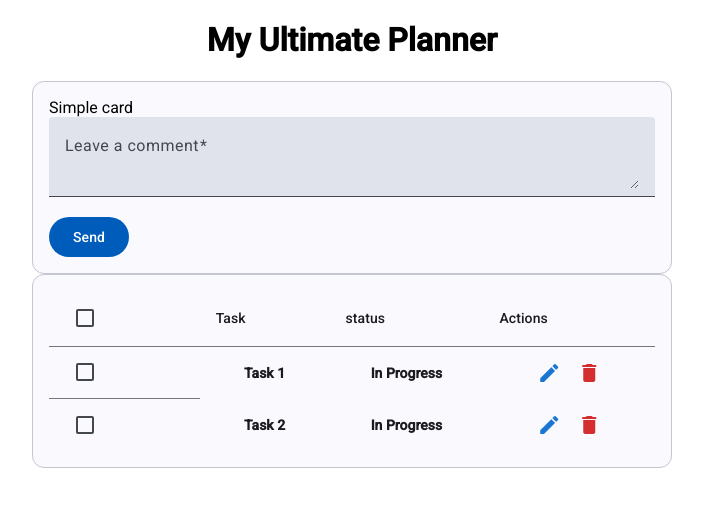
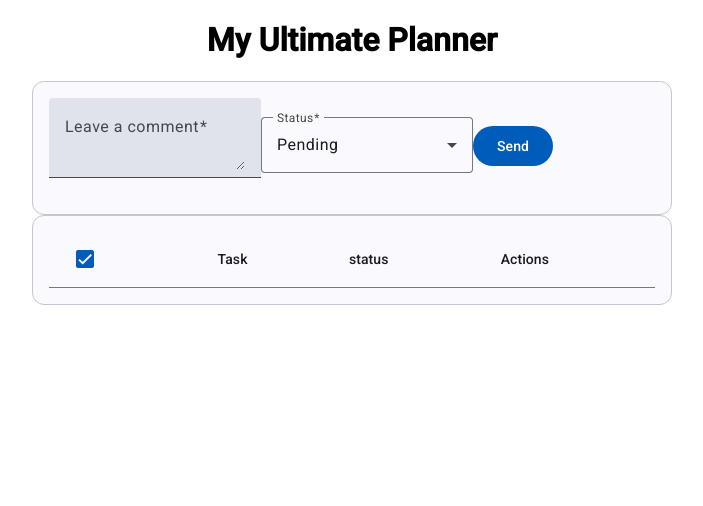
Before and after one commit to lauravitalc/my-ultimate-planner, an Angular app in the folder front-end/: page / in a window 1280 px wide. Shown: the top 506 px of the page, without its empty margins (288-991 px from the left). Built offline with nearby package versions, Linux system fonts and the light colour scheme.

Commit message:
feat: enhance task input and result components with status selection and improved task handling

```diff
--- a/front-end/src/app/components/tasks/tasks-input/tasks-input.component.html
+++ b/front-end/src/app/components/tasks/tasks-input/tasks-input.component.html
@@ -1,7 +1,15 @@
 <form [formGroup]="taskForm" (ngSubmit)="onSubmit()">
-  <mat-form-field class="example-full-width">
+  <mat-form-field>
     <mat-label>Leave a comment</mat-label>
     <textarea matInput formControlName="taskDescription"></textarea>
   </mat-form-field>
+
+  <mat-form-field appearance="outline">
+    <mat-label>Status</mat-label>
+    <mat-select formControlName="status">
+      <mat-option value="pending">Pending</mat-option>
+      <mat-option value="done">Done</mat-option>
+    </mat-select>
+  </mat-form-field>
   <button type="submit" mat-flat-button>Send</button>
 </form>
--- a/front-end/src/app/components/tasks/tasks-input/tasks-input.component.ts
+++ b/front-end/src/app/components/tasks/tasks-input/tasks-input.component.ts
@@ -1,4 +1,4 @@
-import { Component } from '@angular/core';
+import { Component, EventEmitter, Output } from '@angular/core';
 import { FormBuilder, FormGroup, Validators } from '@angular/forms';
 import { TaskService } from '../../../services/task.service';
 @Component({
@@ -8,18 +8,21 @@ import { TaskService } from '../../../services/task.service';
   styleUrl: './tasks-input.component.scss',
 })
 export class TasksInputComponent {
+  @Output() taskCreated = new EventEmitter<any>();
+
   taskForm: FormGroup;
+
   constructor(private fb: FormBuilder, private taskService: TaskService) {
     this.taskForm = this.fb.group({
-      taskDescription: ['', [Validators.required]],
-      status: [''],
+      taskDescription: ['', [Validators.required, Validators.minLength(3)]],
+      status: ['pending', [Validators.required]],
     });
   }
+
   onSubmit(): void {
     if (this.taskForm.valid) {
-      const newTask = this.taskForm.value;
-      this.taskService.addTask(newTask);
-      this.taskForm.reset();
+      this.taskCreated.emit(this.taskForm.value);
+      this.taskForm.reset({ status: 'pending' });
     }
   }
 }
--- a/front-end/src/app/components/tasks/tasks-result/tasks-result.component.html
+++ b/front-end/src/app/components/tasks/tasks-result/tasks-result.component.html
@@ -1,7 +1,4 @@
-<table mat-table [dataSource]="dataSource">
-  <tr mat-header-row *matHeaderRowDef="displayedColumns"></tr>
-  <tr mat-row *matRowDef="let row; columns: displayedColumns"></tr>
-
+<table mat-table [dataSource]="tasks" class="mat-elevation-z8">
   <ng-container matColumnDef="select">
     <th mat-header-cell *matHeaderCellDef>
       <mat-checkbox
@@ -11,14 +8,14 @@
     </th>
     <td mat-cell *matCellDef="let row">
       <mat-checkbox
-        (change)="checkRow(row)"
+        (change)="checkRow(row, $event.checked)"
         [checked]="selection.includes(row)"
       >
       </mat-checkbox>
     </td>
   </ng-container>
 
-  <ng-container matColumnDef="name">
+  <ng-container matColumnDef="taskDescription">
     <th mat-header-cell *matHeaderCellDef>Task</th>
     <th mat-cell *matCellDef="let element">{{ element.taskDescription }}</th>
   </ng-container>
@@ -39,4 +36,7 @@
       </button>
     </th>
   </ng-container>
+
+  <tr mat-header-row *matHeaderRowDef="displayedColumns"></tr>
+  <tr mat-row *matRowDef="let row; columns: displayedColumns"></tr>
 </table>
--- a/front-end/src/app/components/tasks/tasks-result/tasks-result.component.ts
+++ b/front-end/src/app/components/tasks/tasks-result/tasks-result.component.ts
@@ -1,5 +1,6 @@
-import { Component } from '@angular/core';
+import { Component, Input } from '@angular/core';
 import { Task } from '../../../models/task.model';
+import { TaskService } from '../../../services/task.service';
 @Component({
   selector: 'app-tasks-result',
   standalone: false,
@@ -7,39 +8,40 @@ import { Task } from '../../../models/task.model';
   styleUrl: './tasks-result.component.scss',
 })
 export class TasksResultComponent {
-  displayedColumns: string[] = ['select', 'name', 'status', 'actions'];
+  @Input() tasks: any[] = [];
 
-  dataSource: Task[] = [
-    {
-      taskDescription: 'Task 1',
-      status: 'In Progress'
-    },
-    {
-      taskDescription: 'Task 2',
-      status: 'In Progress',
-    },
+  constructor(private taskService: TaskService) {}
+
+  displayedColumns: string[] = [
+    'select',
+    'taskDescription',
+    'status',
+    'actions',
   ];
-
   selection: Task[] = [];
 
   checkAllRows(event: any) {
     if (event.checked) {
-      this.selection = [...this.dataSource];
+      this.selection = [...this.tasks];
     } else {
       this.selection = [];
     }
   }
 
-  checkRow(row: Task) {
-    const index = this.selection.indexOf(row);
-    if (index === -1) {
-      this.selection.push(row);
+  checkRow(row: Task, checked: boolean) {
+    if (checked) {
+      if (!this.selection.includes(row)) {
+        this.selection.push(row);
+      }
     } else {
-      this.selection.splice(index, 1);
+      const index = this.selection.indexOf(row);
+      if (index !== -1) {
+        this.selection.splice(index, 1);
+      }
     }
   }
 
   isAllSelected() {
-    return this.selection.length === this.dataSource.length;
+    return this.selection.length === this.tasks.length;
   }
 }
--- a/front-end/src/app/components/tasks/tasks.component.html
+++ b/front-end/src/app/components/tasks/tasks.component.html
@@ -1,12 +1,11 @@
 <mat-card appearance="outlined">
   <mat-card-content>
-    Simple card
-    <app-tasks-input></app-tasks-input>
+    <app-tasks-input (taskCreated)="addTask($event)"></app-tasks-input>
   </mat-card-content>
 </mat-card>
 
 <mat-card appearance="outlined">
   <mat-card-content>
-    <app-tasks-result></app-tasks-result>
+    <app-tasks-result [tasks]="tasks"></app-tasks-result>
   </mat-card-content>
 </mat-card>
--- a/front-end/src/app/components/tasks/tasks.component.ts
+++ b/front-end/src/app/components/tasks/tasks.component.ts
@@ -1,4 +1,5 @@
 import { Component } from '@angular/core';
+import { Task } from '../../models/task.model';
 
 @Component({
   selector: 'app-tasks',
@@ -7,5 +8,9 @@ import { Component } from '@angular/core';
   styleUrl: './tasks.component.scss'
 })
 export class TasksComponent {
+  tasks: Task[] = []
 
+  addTask(task: Task) {
+    this.tasks = [...this.tasks, task];
+  }
 }
--- a/front-end/src/app/shared/material/material.module.ts
+++ b/front-end/src/app/shared/material/material.module.ts
@@ -6,13 +6,16 @@ import { MatButtonModule } from '@angular/material/button';
 import { MatTableModule } from '@angular/material/table';
 import { MatCheckboxModule } from '@angular/material/checkbox';
 import { MatIconModule } from '@angular/material/icon';
+import { MatSelectModule } from '@angular/material/select';
+
 const materialModules = [
   MatCardModule,
   MatInputModule,
   MatButtonModule,
   MatTableModule,
   MatCheckboxModule,
-  MatIconModule
+  MatIconModule,
+  MatSelectModule
 ];
 
 @NgModule({
```
